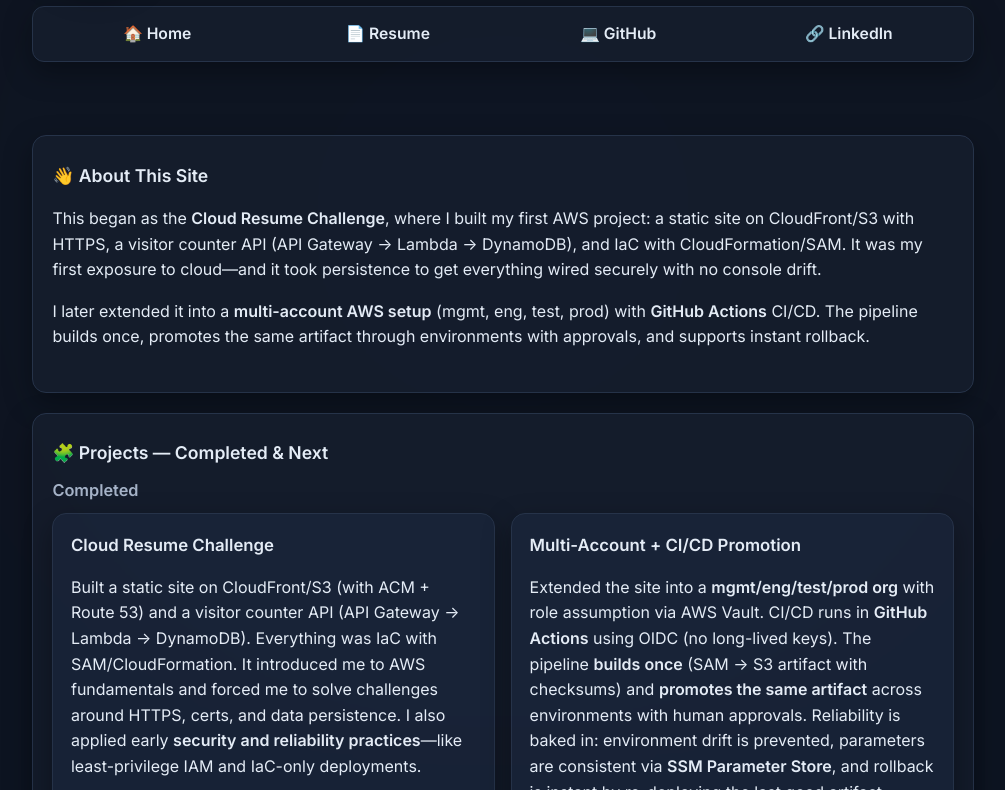
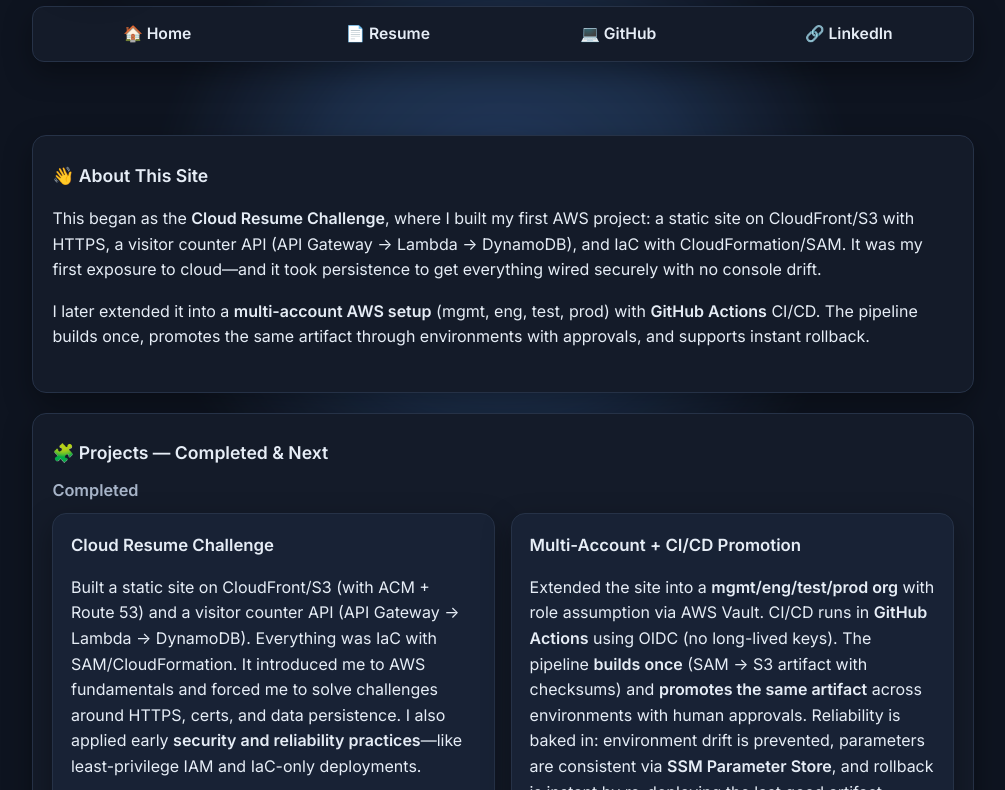
Before and after one commit to zReuben/cloud-resume-challenge, a website: page resume-site/index.html in a window 1280 px wide. Shown: the part 179-969 px from the top of the page, without its empty margins (137-1142 px from the left). Drawn offline with Linux system fonts and the light colour scheme; no server answers.

Commit message:
Webpage updates 16.

```diff
--- a/resume-site/style.css
+++ b/resume-site/style.css
@@ -115,28 +115,23 @@
   width: 100%; height: 85vh; border: none; border-radius: 8px; background: #fff;
 }
 
-/* Spotlight — big, subtle, and guaranteed to show (no blend modes) */
+/* Spotlight cursor effect (bigger, bluish, smooth) */
 #spotlight{
   position: fixed;
   left: 0; top: 0;
-  width: 3600px;               /* very large glow */
-  height: 3600px;
+  width: 900px; height: 900px;
   pointer-events: none;
   border-radius: 50%;
   transform: translate(-50%,-50%);
-  z-index: 9999;               /* above content */
-  /* plain radial so it renders everywhere */
-  background:
-    radial-gradient(circle at center,
-      rgba(90,160,255,0.08) 0%,
-      rgba(90,160,255,0.05) 22%,
-      rgba(90,160,255,0.03) 44%,
-      rgba(90,160,255,0.015) 66%,
-      rgba(90,160,255,0.0) 86%);
-  filter: blur(36px);
-  opacity: 0.22;               /* subtle but visible on dark bg */
+  z-index: 1;
+  mix-blend-mode: screen;
+  background: radial-gradient(circle at center,
+      rgba(80,150,255,0.28) 0%,
+      rgba(80,150,255,0.18) 30%,
+      rgba(80,150,255,0.10) 40%,
+      rgba(0,0,0,0) 55%);
+  filter: blur(10px);
 }
-
 /* small subheading used in Projects section */
 .subkicker{
   margin: .2rem 0 .6rem;
```
